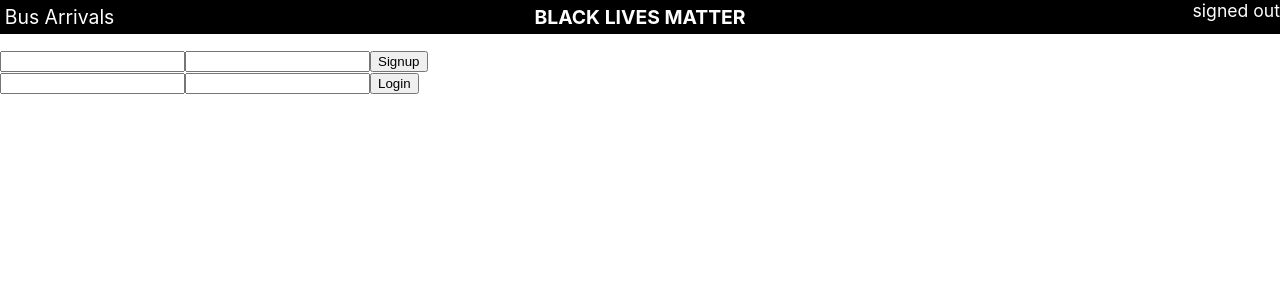
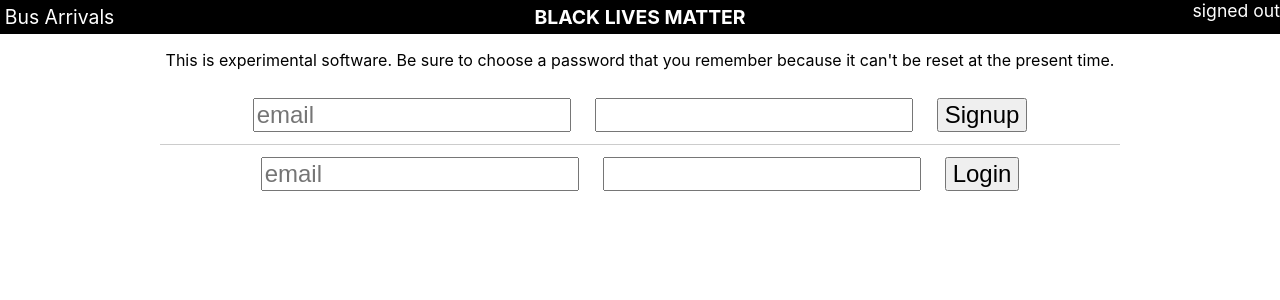
Before and after one commit to ilynne/bus-dashboard, a React (Create React App) app in the folder client/: page / in a window 1280 px wide. Shown: the top 300 px of the page. Built offline with nearby package versions, Linux system fonts and the light colour scheme.

Commit message:
adds disclaimer to sign in

```diff
--- a/client/src/components/Login.js
+++ b/client/src/components/Login.js
@@ -22,6 +22,7 @@ export default class Login extends React.Component {
 
   render() {
     return (
+      <div class="signin-form-container">
         <form
           className={'login-form'}
           onSubmit={this.handleFormSubmit}
@@ -33,6 +34,7 @@ export default class Login extends React.Component {
             name={'email'}
             required={true}
             onChange={this.handleInputChange}
+            placeholder={'email'}
           >
           </input>
           <input
@@ -49,6 +51,7 @@ export default class Login extends React.Component {
             >
             </input>
         </form>
+      </div>
     )
   }
 }
--- a/client/src/components/LoginSignup.js
+++ b/client/src/components/LoginSignup.js
@@ -7,7 +7,8 @@ import Login from './Login';
 export default class LoginSignup extends React.Component {
   render() {
     return (
-      <div>
+      <div className="signin-container">
+        <p>This is experimental software. Be sure to choose a password that you remember because it can't be reset at the present time.</p>
         { this.props.isSignedIn
           ? null
           : <Signup isSignedIn={this.props.isSignedIn}></Signup>
--- a/client/src/components/Signup.js
+++ b/client/src/components/Signup.js
@@ -61,12 +61,11 @@ export default class Signup extends React.Component {
 
   render() {
     return (
-      <div>
+      <div class="signin-form-container">
         <p>{this.state.message}</p>
         { this.state.signedUp
           ? null
-          : <div>
-              <form
+          : <form
               className={'sign-up-form'}
               onSubmit={this.handleFormSubmit}
               method={'post'}
@@ -77,6 +76,7 @@ export default class Signup extends React.Component {
                 name={'email'}
                 required={true}
                 onChange={this.handleInputChange}
+                placeholder={'email'}
               >
               </input>
               <input
@@ -93,7 +93,6 @@ export default class Signup extends React.Component {
                 >
                 </input>
             </form>
-            </div>
         }
       </div>
     )
--- a/client/src/styles/dashboard.scss
+++ b/client/src/styles/dashboard.scss
@@ -173,6 +173,23 @@ td.time-column {
   text-align: right;;
 }
 
+.signin-container {
+  text-align: center;
+}
+
+.signin-form-container {
+  margin: 0 auto;
+  max-width: 75%;
+  >form >input {
+    font-size: x-large;
+    margin: 0.5em;
+  }
+}
+
+.sign-up-form {
+  border-bottom: 1px solid #ccc;
+}
+
 @media screen and (max-width: 767px) {
   .header {
     display: grid;
@@ -215,4 +232,12 @@ td.time-column {
     border-right: none;
     margin: 6px 0;
   }
+
+  .signin-form-container {
+    >form >input {
+      font-size: medium;
+      margin: 0.5em;
+      display: block;
+    }
+  }
 }
```
Lines whose indentation alone changed are shown as unchanged.
